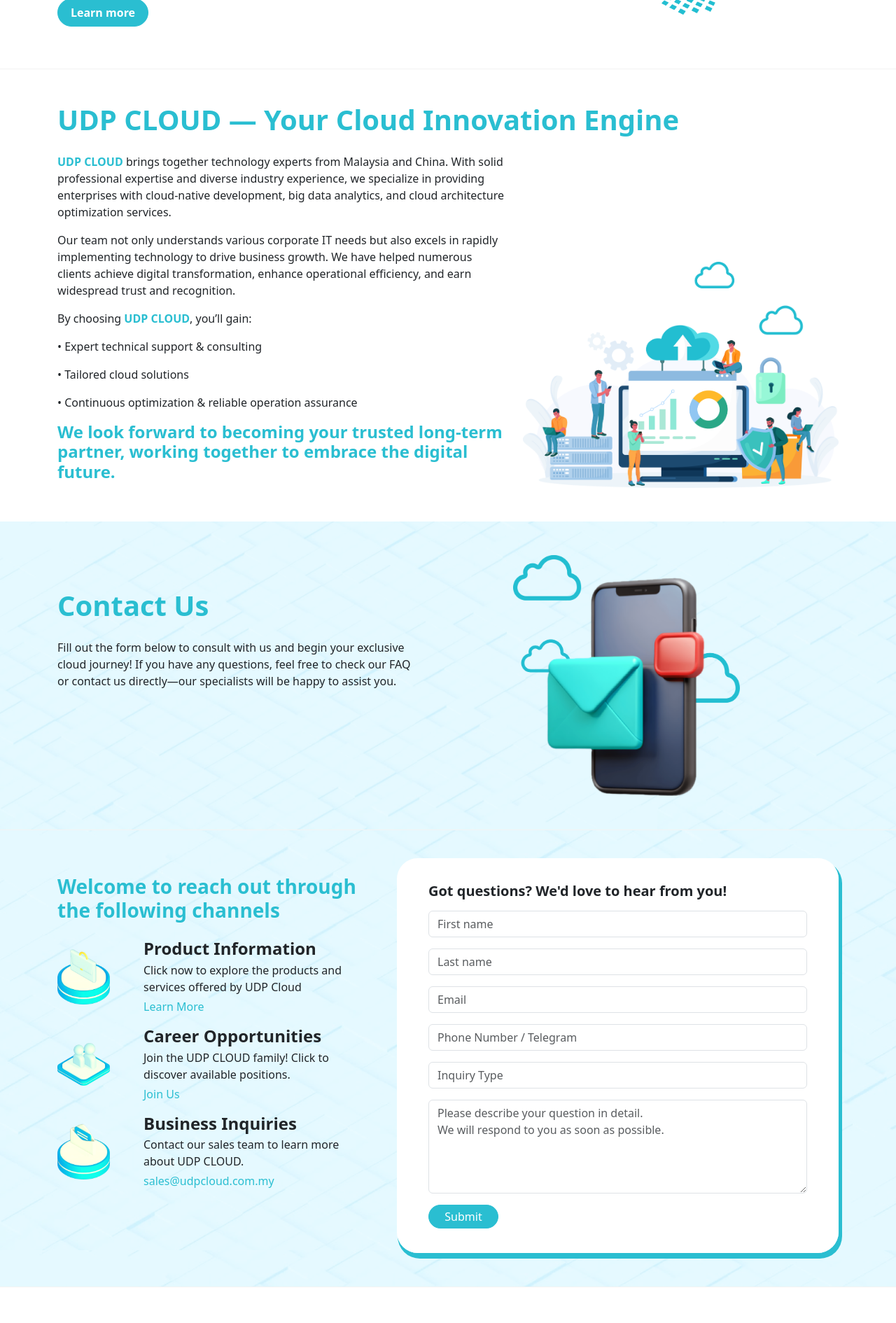
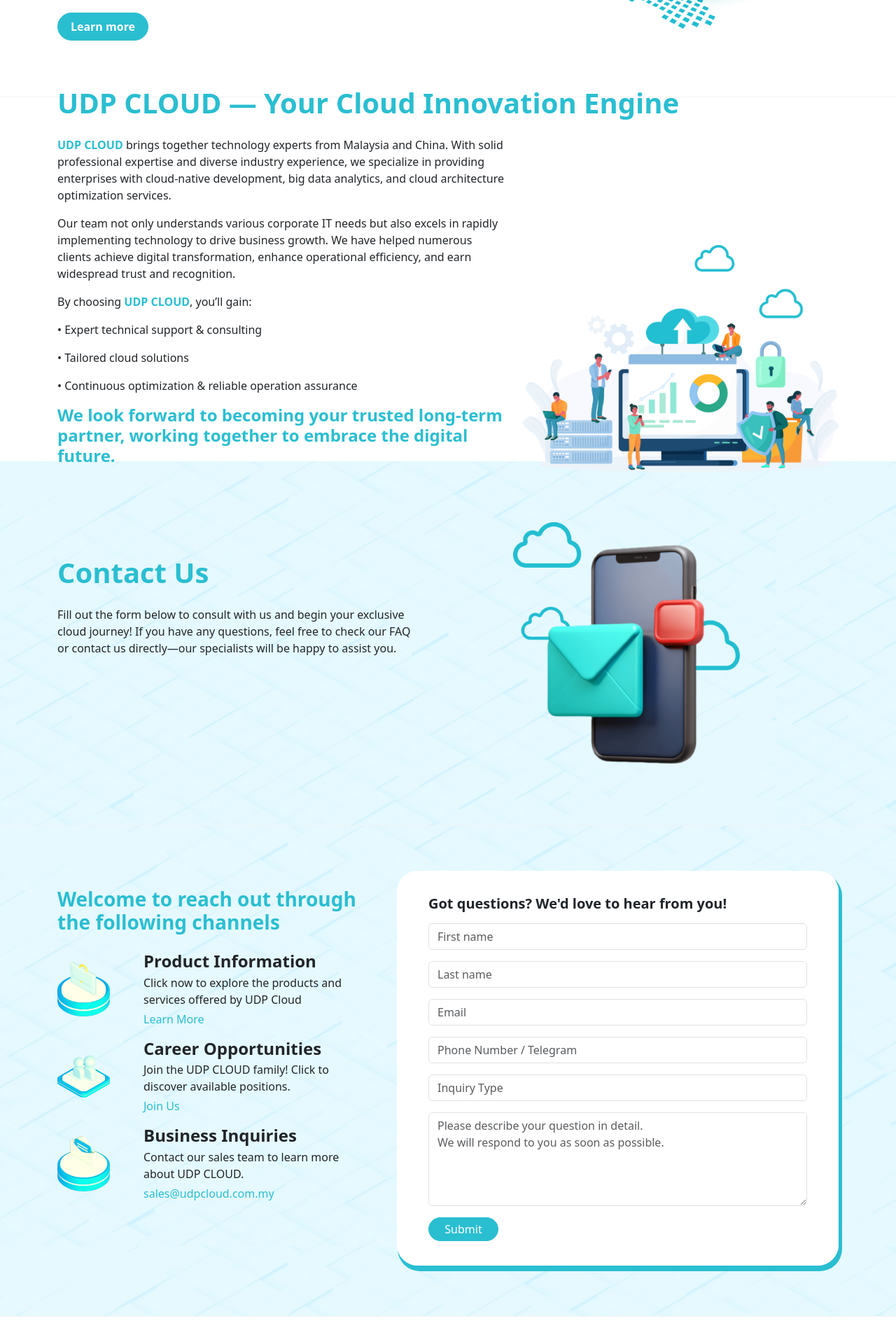
Before and after one commit to kienhaw/upd-cloud, a React (Vite) app: page / in a window 1280 px wide. Shown: the part 420-2310 px from the top of the page at 70% size. Built offline with nearby package versions, Linux system fonts and the light colour scheme.

Commit message:
Adjust section height

```diff
--- a/src/app/modules/Home/index.jsx
+++ b/src/app/modules/Home/index.jsx
@@ -42,7 +42,7 @@
     // but instead of antd, we should replace component from antd to bootstrap
     <>
       {/* header */}
-      <Navbar className="bg-body-udp">
+      <Navbar className="bg-body-udp" sticky="top">
         <Container>
           <Navbar.Brand href="#home">
             <img
@@ -70,7 +70,7 @@
       {/* Main section */}
       <section id="main" style={{ borderBottom: "1px solid #f3f3f3" }}>
         <Container
-          style={{ display: "flex", alignItems: "center", height: "55vh" }}
+          style={{ display: "flex", alignItems: "center", height: "60vh" }}
         >
           <Row className="w-100 gx-5">
             <Col xs={12} sm={7} className="mt-5">
@@ -111,7 +111,9 @@
 
       {/* About section */}
       <section id="aboutus">
-        <Container className="my-5">
+        <Container
+          style={{ display: "flex", alignItems: "center", height: "65vh" }}
+        >
           <Row>
             <Col sm={12}>
               <h2 className="text-primary fw-bold mb-4 fs-1">
@@ -158,7 +160,7 @@
       {/* height should be depends on screensize */}
       <section id="contactus">
         <Container
-          style={{ display: "flex", alignItems: "center", height: "55vh" }}
+          style={{ display: "flex", alignItems: "center", height: "65vh" }}
         >
           <Row className="w-100 gx-5">
             <Col xs={12} sm={7} className="mt-5">
@@ -180,8 +182,8 @@
       </section>
 
       {/* Inquiry section */}
-      <section id="inquiry" className="py-4">
-        <Container fluid={"md"} className="my-3" style={{ minHeight: "55vh" }}>
+      <section id="inquiry" className="py-5">
+        <Container fluid={"md"} className="my-3" style={{ minHeight: "60vh" }}>
           <Row className="gx-5">
             <Col xs={12} sm={5} className="mt-4">
               <h3 className="text-primary mb-4 fw-bold">
```
